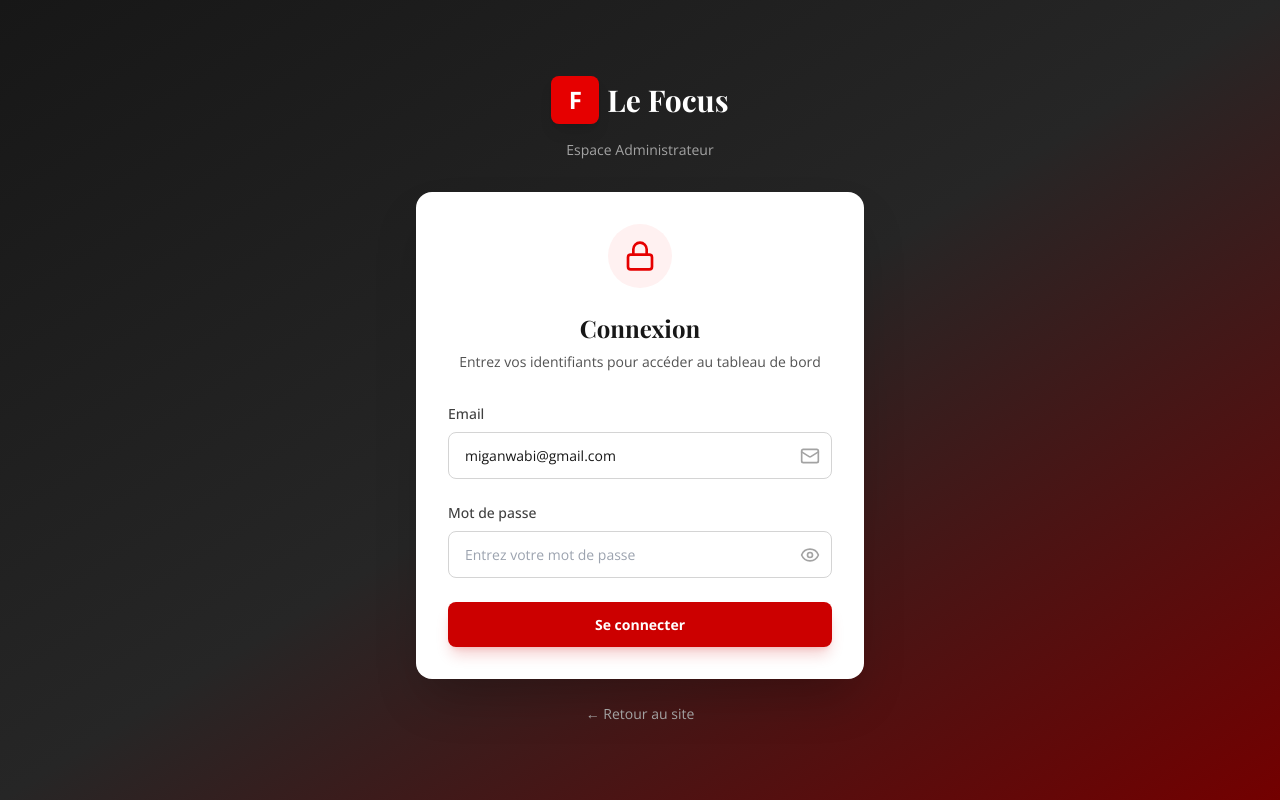
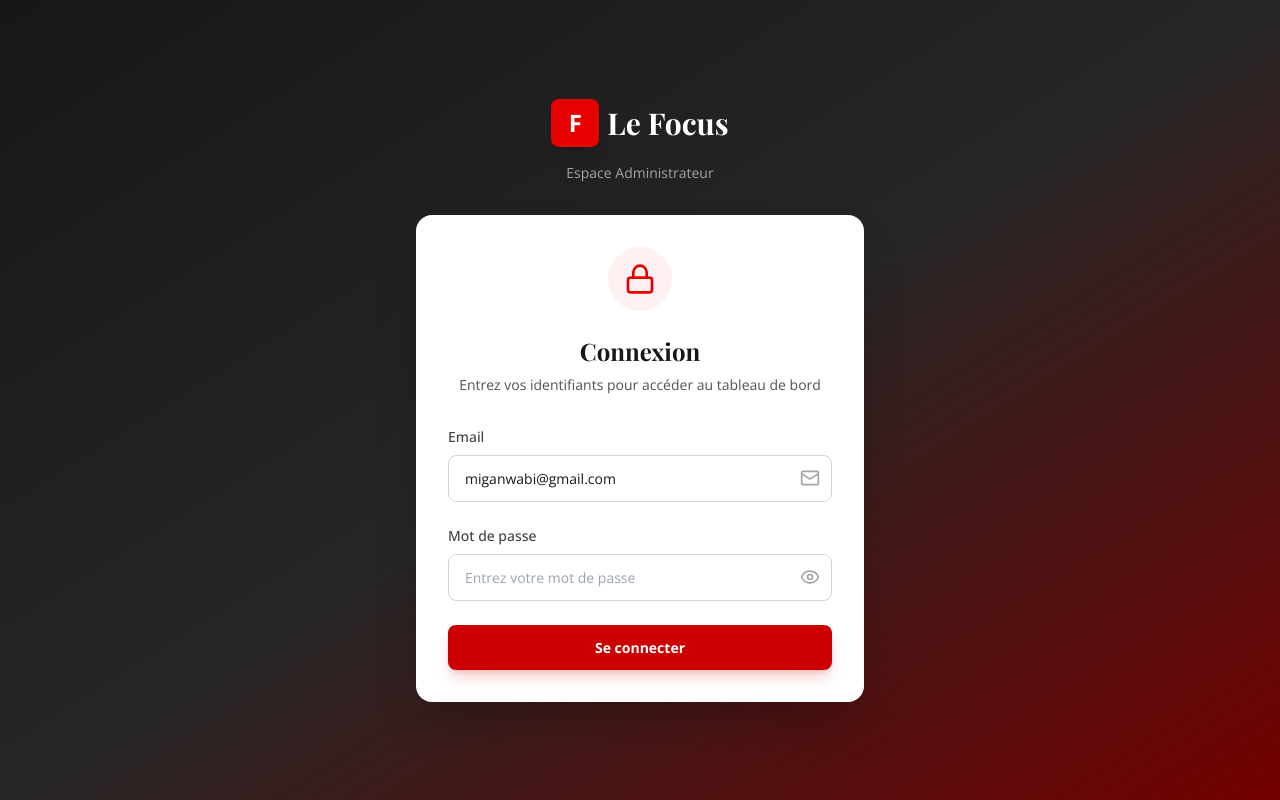
Before and after one commit to Issa-Mgn/Le-Focus, a React (Vite) app: page /admin in a window 1280 px wide. Built offline with nearby package versions, Linux system fonts and the light colour scheme.

Commit message:
Amélioration des interfaces

```diff
--- a/src/pages/AdminLogin.jsx
+++ b/src/pages/AdminLogin.jsx
@@ -121,11 +121,11 @@
         </div>
 
         {/* Back to site */}
-        <div className="text-center mt-6">
+        {/* <div className="text-center mt-6">
           <a href="/" className="text-neutral-400 hover:text-white text-sm transition-colors">
             ← Retour au site
           </a>
-        </div>
+        </div> */}
       </div>
     </div>
   );
```
